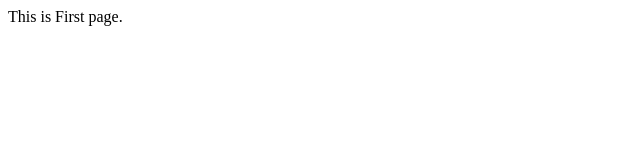
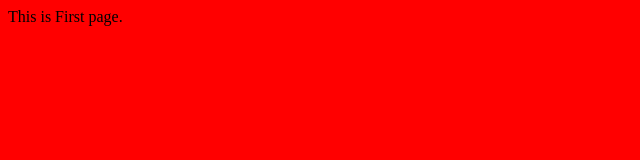
Before and after one commit to abhi131197/temp, a plain HTML site: page index.html in a window 1280 px wide. Shown: the whole page, without its empty margins (0-640 px from the left). Drawn offline with Linux system fonts and the light colour scheme.

Commit message:
Update index.html

```diff
--- a/index.html
+++ b/index.html
@@ -2,7 +2,7 @@
 	<head>
 		<title>Hello World</title>
 	</head>
-	<body bgcolor="white">
+	<body bgcolor="red">
 		<p>
 			This is First page.
 		</p>
```
